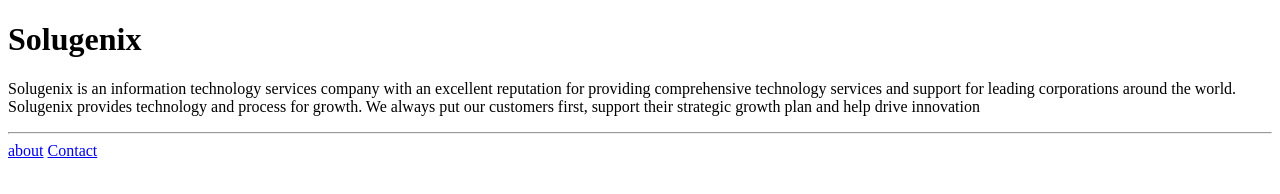
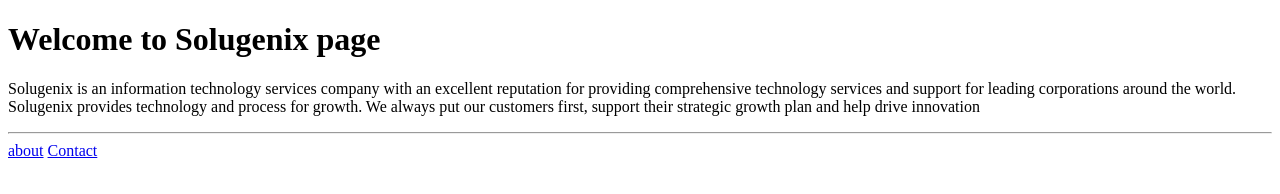
Before and after one commit to Harris2711/hello, a plain HTML site: page index.html in a window 1280 px wide. Drawn offline with Linux system fonts and the light colour scheme.

Commit message:
Update index.html

```diff
--- a/index.html
+++ b/index.html
@@ -7,7 +7,7 @@
     <title>Solugenix</title>
 </head>
 <body>
-    <h1>Solugenix</h1>
+    <h1>Welcome to Solugenix page</h1>
     <p>Solugenix is an information technology services company with an excellent reputation for providing comprehensive technology services and support for leading corporations around the world. Solugenix provides technology and process for growth. We always put our customers first, support their strategic growth plan and help drive innovation</p>
     <hr>
     <a href="https://about.solugenix.com/">about</a>
```
